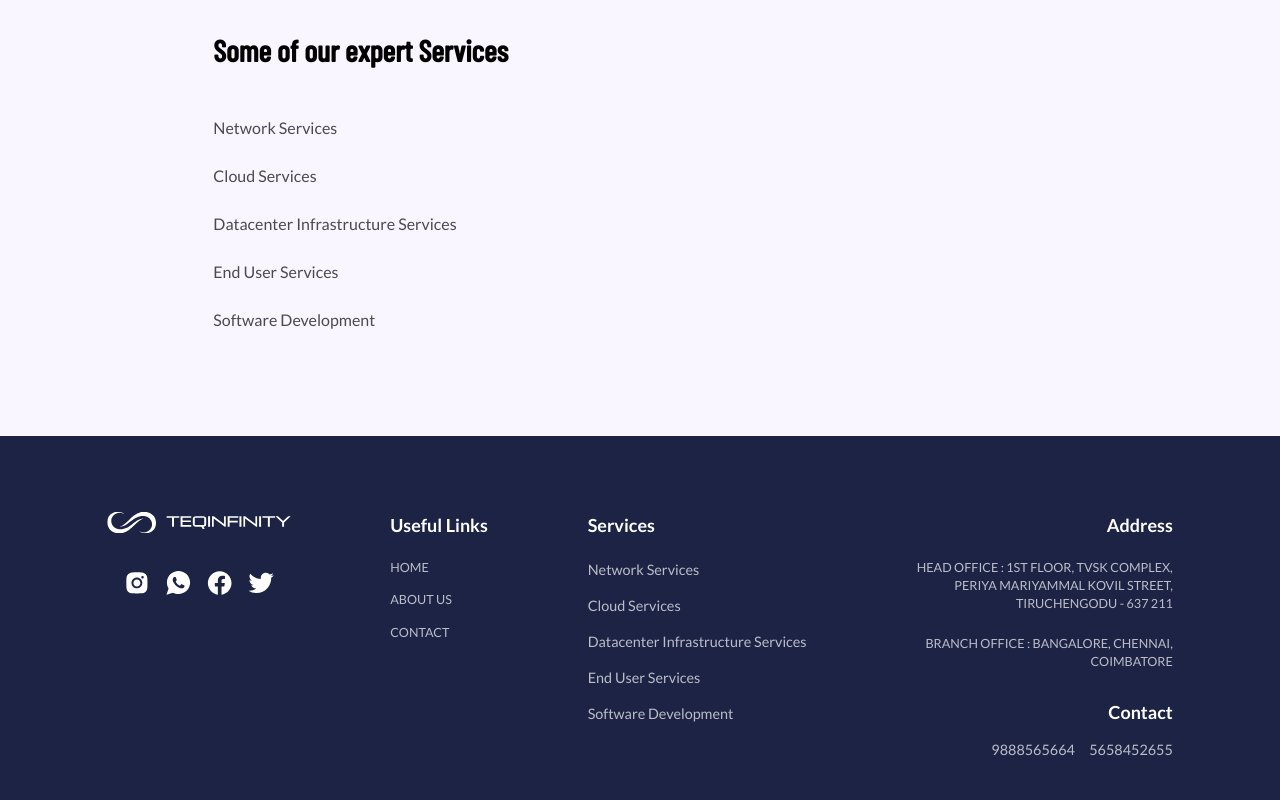
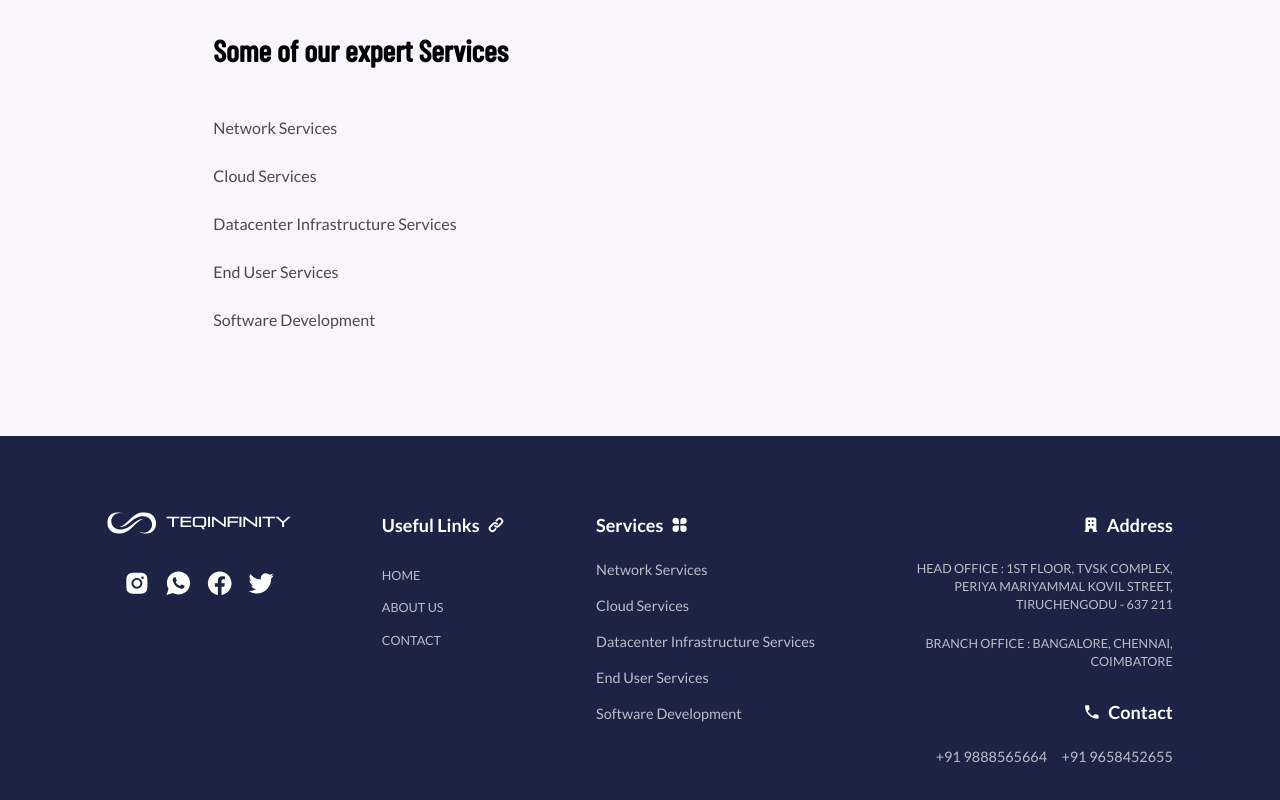
Before and after one commit to devignx/teqinfinity, a React (Vite) app: page /about-us in a window 1280 px wide. Shown: the part 1920-2720 px from the top of the page. Built offline with nearby package versions, Linux system fonts and the light colour scheme; a web font is replaced by a local one.

Commit message:
icons, list marker, etc chahnged

```diff
--- a/src/components/Footer.jsx
+++ b/src/components/Footer.jsx
@@ -3,7 +3,9 @@ import logo from '../assets/Logo-w.svg'
 
 import {AiFillInstagram} from 'react-icons/ai'
 import {IoLogoFacebook,IoLogoTwitter} from 'react-icons/io5'
-import {IoLogoWhatsapp} from 'react-icons/io'
+import {IoLogoWhatsapp,IoMdCall} from 'react-icons/io'
+import {HiOfficeBuilding,HiLink} from 'react-icons/hi'
+import {RiAppsFill} from 'react-icons/ri'
 
 const Footer = () => {
 
@@ -20,34 +22,34 @@ const Footer = () => {
                     </div>
                 </div>
                 <div className="">
-                    <h2 className="text-xl text-center md:text-left break-before-avoid font-bold mb-6">Useful Links</h2>
-                    <div className="flex flex-col mx-auto text-white/70 items-center md:items-start gap-4">
-                        <Link to='/' className="font-medium uppercase text-sm  anim">Home</Link>
-                        <Link to='/about-us' className="font-medium uppercase text-sm  anim">About Us</Link>
+                    <h2 className="text-xl flex gap-2 justify-center md:justify-start items-center font-bold text-center md:text-right mb-6Useful Links">Useful Links<HiLink/></h2>
+                    <div className="flex flex-col mt-8 mx-auto text-white/70 items-center md:items-start gap-4">
+                        <Link to='/' className="font-medium uppercase text-sm hover:text-white anim anim">Home</Link>
+                        <Link to='/about-us' className="font-medium uppercase text-sm hover:text-white anim anim">About Us</Link>
                         {/* <Link to='/services' className="font-medium uppercase text-sm  anim">Services</Link> */}
-                        <Link to='/contact' className="font-medium uppercase text-sm  anim">Contact</Link>
+                        <Link to='/contact' className="font-medium uppercase text-sm hover:text-white anim anim">Contact</Link>
                     </div>
                 </div>
-                <div className="sm:block md:hidden  text-center md:text-left lg:block">
-                    <h2 className="text-xl text-center md:text-left break-before-avoid font-bold mb-6">Services</h2>
+                <div className="sm:block md:hidden text-center md:text-left lg:block">
+                    <h2 className="text-xl flex gap-2 justify-center md:justify-start items-center font-bold text-center md:text-right mb-6">Services<RiAppsFill/></h2>
                     <div className="flex flex-col mx-auto text-white/70 items-center md:items-start gap-4">
-                            <Link to='/network-services'>Network Services</Link>
-                            <Link to='/cloud-services'>Cloud Services</Link>
-                            <Link to='/datacenter-services'>Datacenter Infrastructure Services</Link>
-                            <Link to='/end-user-services'>End User Services</Link>
-                            <Link to='/software-development'>Software Development</Link>
+                            <Link className="hover:text-white anim" to='/network-services'>Network Services</Link>
+                            <Link className="hover:text-white anim" to='/cloud-services'>Cloud Services</Link>
+                            <Link className="hover:text-white anim" to='/datacenter-services'>Datacenter Infrastructure Services</Link>
+                            <Link className="hover:text-white anim" to='/end-user-services'>End User Services</Link>
+                            <Link className="hover:text-white anim" to='/software-development'>Software Development</Link>
                     </div>
                 </div>
                 <div className="md:w-3/6 lg:w-1/4">
-                    <h2 className="text-xl font-bold text-center md:text-right mb-6">Address</h2>
+                    <h2 className="text-xl flex gap-2 justify-center md:justify-end items-center font-bold text-center md:text-right mb-6"><HiOfficeBuilding/> Address</h2>
                     <div className="flex items-center md:items-end text-white/70 flex-col gap-6">
                         <a href='/' className="font-medium uppercase text-sm text-center md:text-right anim">Head office : 1st Floor, TVSK Complex, Periya Mariyammal Kovil Street, Tiruchengodu - 637 211</a>
                         <a href='/' className="font-medium uppercase  text-center md:text-right text-sm  anim">Branch office :  Bangalore, Chennai, Coimbatore</a>
                     </div>
-                    <h2 className="text-xl font-bold text-center md:text-right mt-8">Contact</h2>
+                    <h2 className="text-xl flex gap-2 mt-8 justify-center md:justify-end items-center font-bold text-center md:text-right mb-6"><IoMdCall/>Contact</h2>
                     <div className="flex w-full justify-center text-white/70 md:justify-end items-center md:items-end mt-4 gap-4">
-                        <a href='/' className="font-medium uppercase text-center md:text-right anim">9888565664</a>
-                        <a href='/' className="font-medium uppercase  text-center md:text-right anim">5658452655</a>
+                        <a href='/' className="font-medium uppercase text-center md:text-right anim">+91 9888565664</a>
+                        <a href='/' className="font-medium uppercase  text-center md:text-right anim">+91 9658452655</a>
                     </div>
                 </div>
             </div>
--- a/src/index.css
+++ b/src/index.css
@@ -17,6 +17,15 @@ body{
 }
 .hd{
   font-family: 'Barlow Condensed';
+}
+
+li::marker {
+  color: #C60038;
+}
+
+li {
+  list-style-type: '❉';
+  padding-inline-start: 1.5ch;
 }
 
 /*---------------HP Classics---------------*/
--- a/src/pages/About.jsx
+++ b/src/pages/About.jsx
@@ -34,7 +34,7 @@ const About = () => {
                     whileInView={{opacity:'100', y:0}}
                     transition={{duration:.6}}
                     className="w-full md:mt-16 pointer-events-none absolute top-0 botttt h-[40vh] flex flex-col justify-center items-center">
-                        <h1 className="hd text-white font-medium text-3xl shadow-xl md:text-5xl mb-8 topppp">About Teqinfinity INC</h1>
+                        <h1 className="hd text-white font-medium text-3xl md:text-5xl mb-8 topppp">About Teqinfinity INC</h1>
                         <p className="text-white font-light text-center w-10/12 -mt-6 opacity-75 mb-5">We provide world class Networking, Infrastructure, Computing & so many other services</p>
                     </motion.div>
                 </div>
```
Also changed, not shown: src/pages/Home.jsx (+6 -6 lines).
